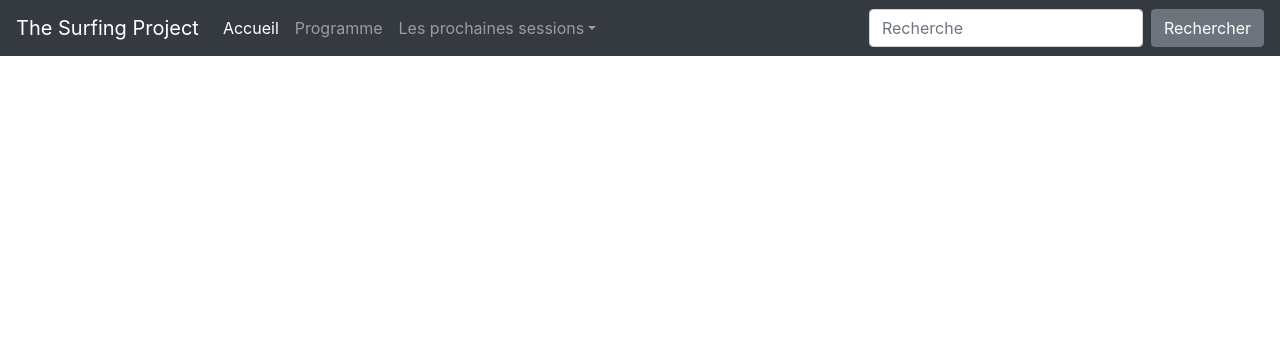
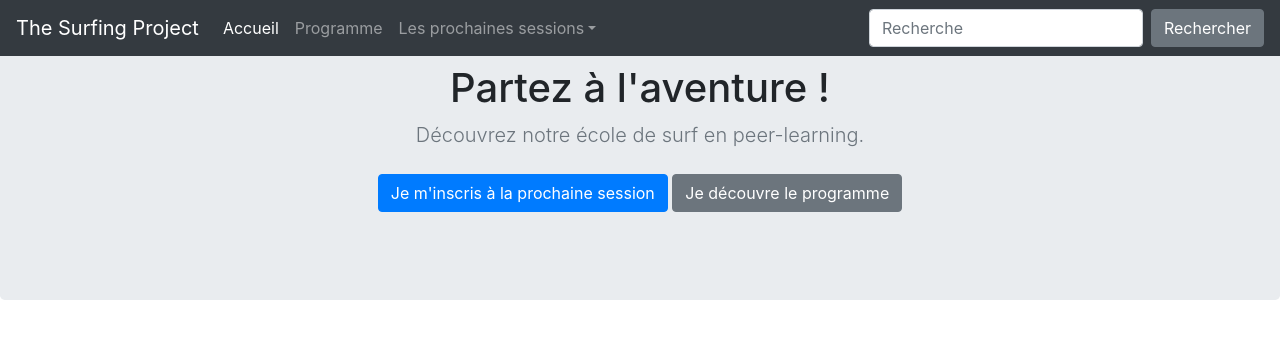
Before and after one commit to Lisaelyacoubi/the_surfing_project_bootstrap, a plain HTML site: page index.html in a window 1280 px wide. Drawn offline with nearby package versions, Linux system fonts and the light colour scheme.

Commit message:
adding jumbotron

```diff
--- a/index.html
+++ b/index.html
@@ -6,9 +6,8 @@
         <link rel="icon" href="https://img.icons8.com/ios-filled/50/000000/surfing.png">
          <link rel="stylesheet" href="https://stackpath.bootstrapcdn.com/bootstrap/4.3.1/css/bootstrap.min.css" integrity="sha384-ggOyR0iXCbMQv3Xipma34MD+dH/1fQ784/j6cY/iJTQUOhcWr7x9JvoRxT2MZw1T" crossorigin="anonymous">
         <script src="https://stackpath.bootstrapcdn.com/bootstrap/4.3.1/js/bootstrap.min.js" integrity="sha384-JjSmVgyd0p3pXB1rRibZUAYoIIy6OrQ6VrjIEaFf/nJGzIxFDsf4x0xIM+B07jRM" crossorigin="anonymous"></script>
-        <script src="https://code.jquery.com/jquery-3.3.1.slim.min.js" integrity="sha384-q8i/X+965DzO0rT7abK41JStQIAqVgRVzpbzo5smXKp4YfRvH+8abtTE1Pi6jizo" crossorigin="anonymous"></script>
-        <script src="https://cdnjs.cloudflare.com/ajax/libs/popper.js/1.14.7/umd/popper.min.js" integrity="sha384-UO2eT0CpHqdSJQ6hJty5KVphtPhzWj9WO1clHTMGa3JDZwrnQq4sF86dIHNDz0W1" crossorigin="anonymous"></script>
     </head>
+
     <body>
         <!-- HEADER NAVBAR -->
         <header>
@@ -42,5 +41,16 @@
             </nav>
         </header>
         <!-- END HEADER -->
+        <section class="jumbotron text-center">
+            <div class="container">
+              <h1 class="jumbotron-heading">Partez à l'aventure !</h1>
+              <p class="lead text-muted">Découvrez notre école de surf en peer-learning.</p>
+              <p>
+                <a href="#" class="btn btn-primary my-2">Je m'inscris à la prochaine session</a>
+                <a href="#" class="btn btn-secondary my-2">Je découvre le programme</a>
+              </p>
+            </div>
+      </section>
+
     </body>
 </html>
```
